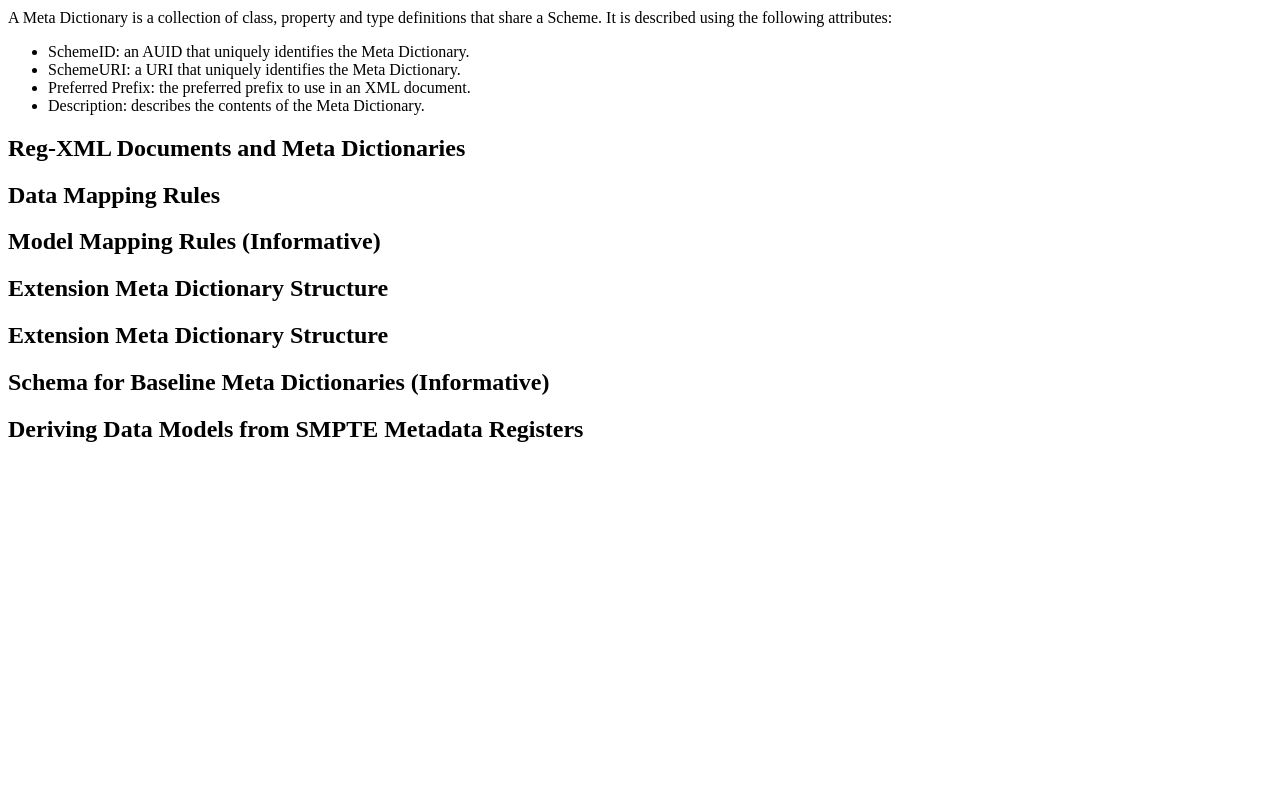
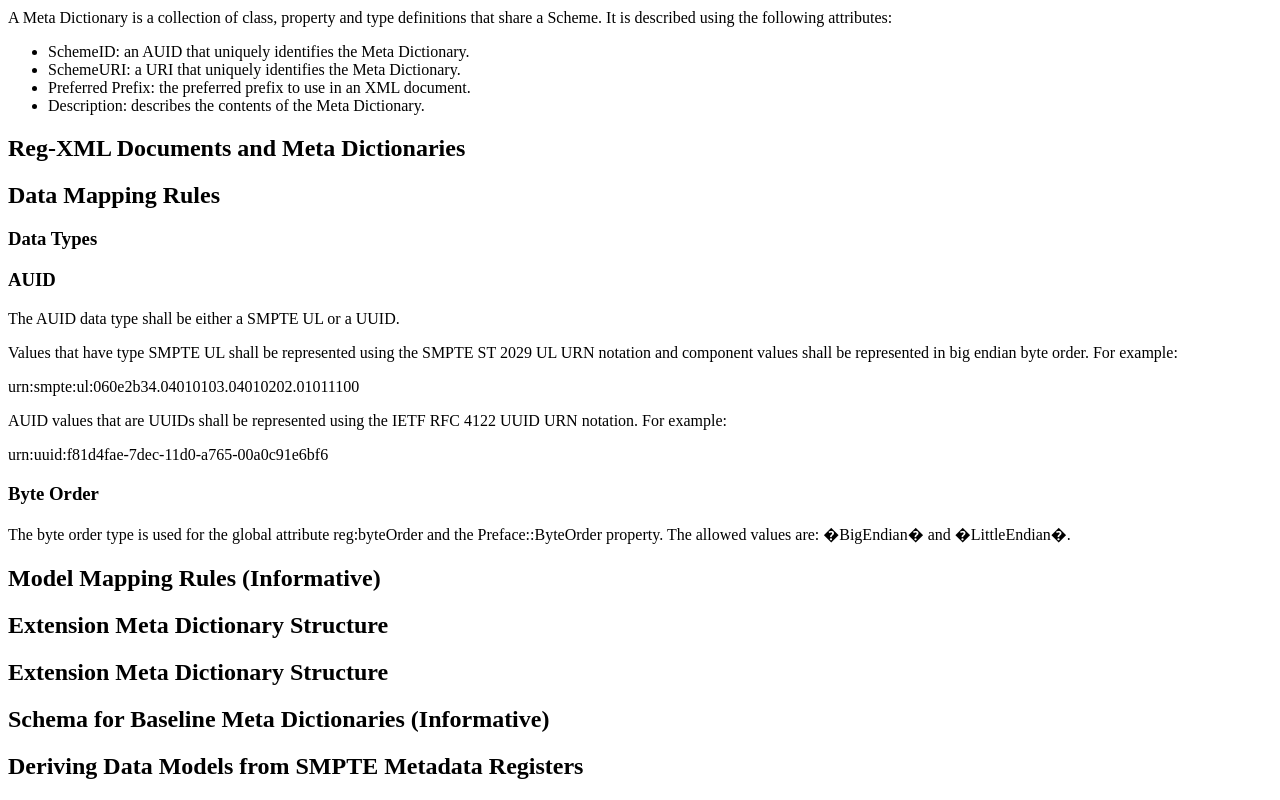
Before and after one commit to mrmxf/reg-json-st2001, a plain HTML site: page doc/main.html in a window 1280 px wide. Shown: the part 1825-2625 px from the top of the page. Before the commit the page ends 2288 px from the top, so only its background shows below. Drawn offline with Linux system fonts and the light colour scheme; a script that the page names is missing.

Commit message:
8.1.1 and 8.1.2 added

```diff
--- a/doc/main.html
+++ b/doc/main.html
@@ -184,6 +184,25 @@
 
   <section id="sec-data-mapping-rules">
     <h2>Data Mapping Rules</h2>
+    <section id="sec-data-types">
+      <h3>Data Types</h3>
+
+      <section id="sec-type-auid">
+        <h3>AUID</h3>
+        <p>The AUID data type shall be either a SMPTE UL or a UUID.</p>
+        <p>Values that have type SMPTE UL shall be represented using the SMPTE ST 2029 UL URN notation and component
+          values shall be represented in big endian byte order. For example:</p>
+        <p>urn:smpte:ul:060e2b34.04010103.04010202.01011100</p>
+        <p>AUID values that are UUIDs shall be represented using the IETF RFC 4122 UUID URN notation. For example:</p>
+        <p>urn:uuid:f81d4fae-7dec-11d0-a765-00a0c91e6bf6</p>
+      </section>
+
+      <section id="sec-type-auid">
+        <h3>Byte Order</h3>
+        <p>The byte order type is used for the global attribute reg:byteOrder and the Preface::ByteOrder property. The allowed values are: �BigEndian� and �LittleEndian�.</p>
+      </section>
+
+    </section>
   </section>
 
   <section id="sec-model-mapping-rules">
```
